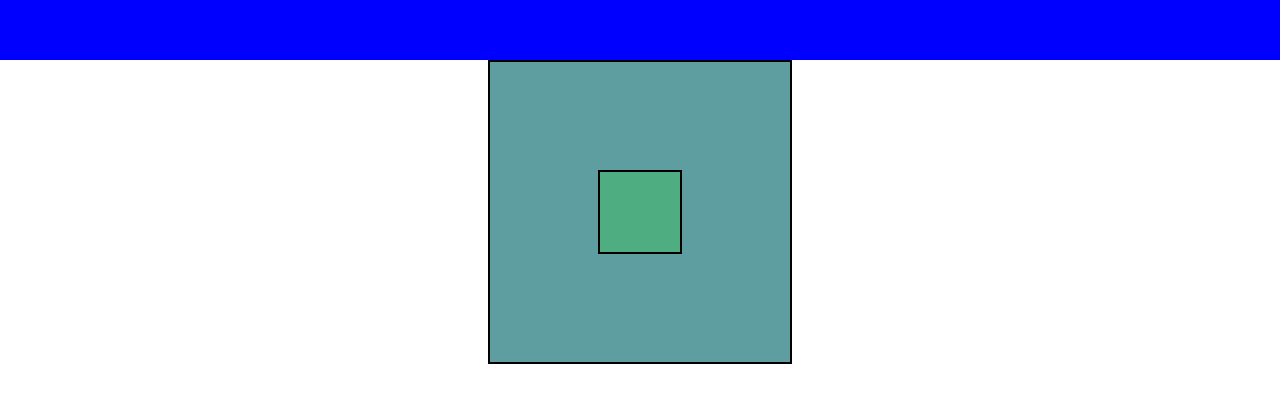
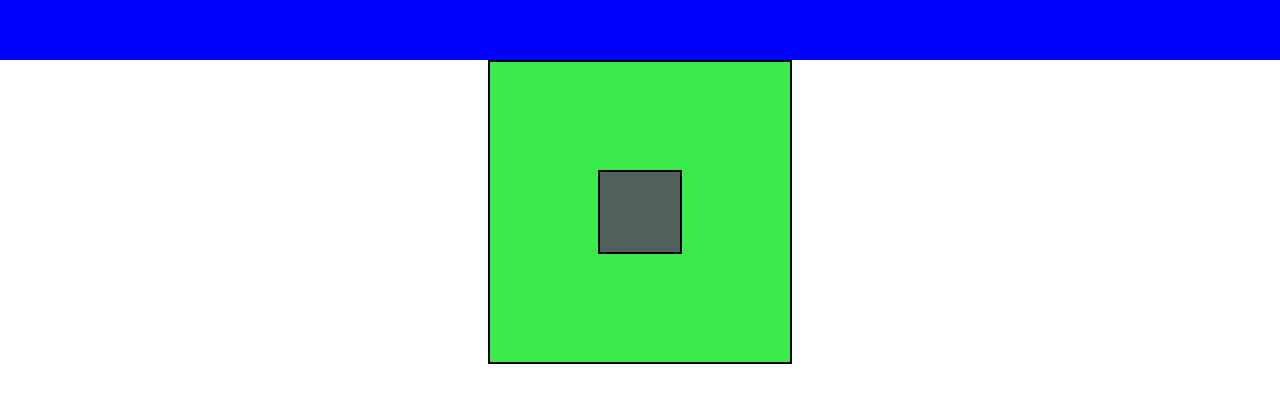
Before and after one commit to pablobrizuela23/probando-git, a plain HTML site: page index.html in a window 1280 px wide. Shown: the part 140-542 px from the top of the page. Drawn offline with Linux system fonts and the light colour scheme.

Commit message:
se cambio el color

```diff
--- a/css/styles.css
+++ b/css/styles.css
@@ -13,7 +13,7 @@
     height: 300px;
     border: 2px solid black;
     position: relative;
-    background-color: cadetblue;
+    background-color: rgb(61, 234, 75);
 }
 
 .hijo {
@@ -21,7 +21,7 @@
     top: 50%;
     left: 50%;
     transform: translate(-50%, -50%); /* Para centrar exactamente */
-    background-color: rgb(78, 174, 129);
+    background-color: rgb(81, 96, 89);
     width: 80px; /* Ancho y alto ajustados */
     height: 80px;
     border: 2px solid black;
```
